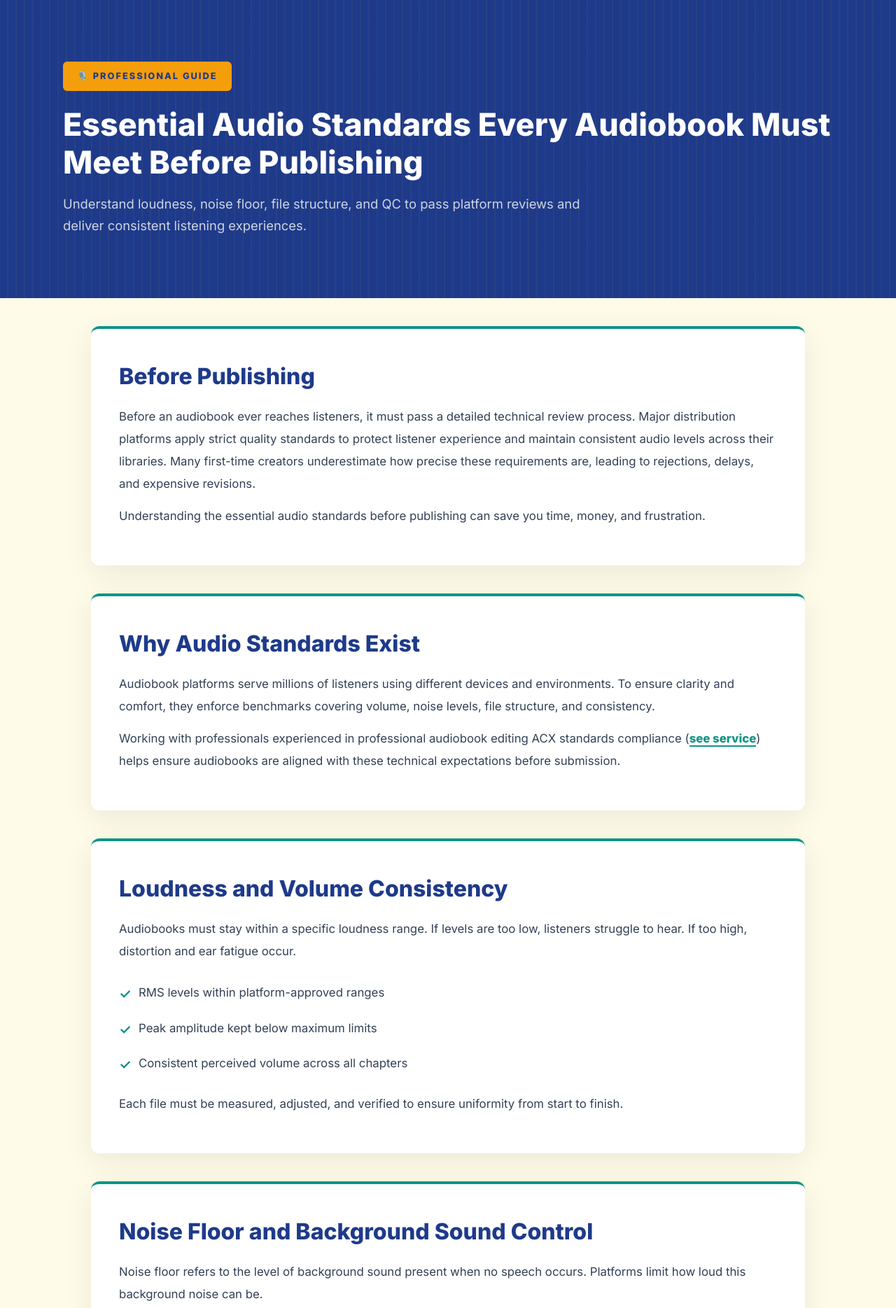
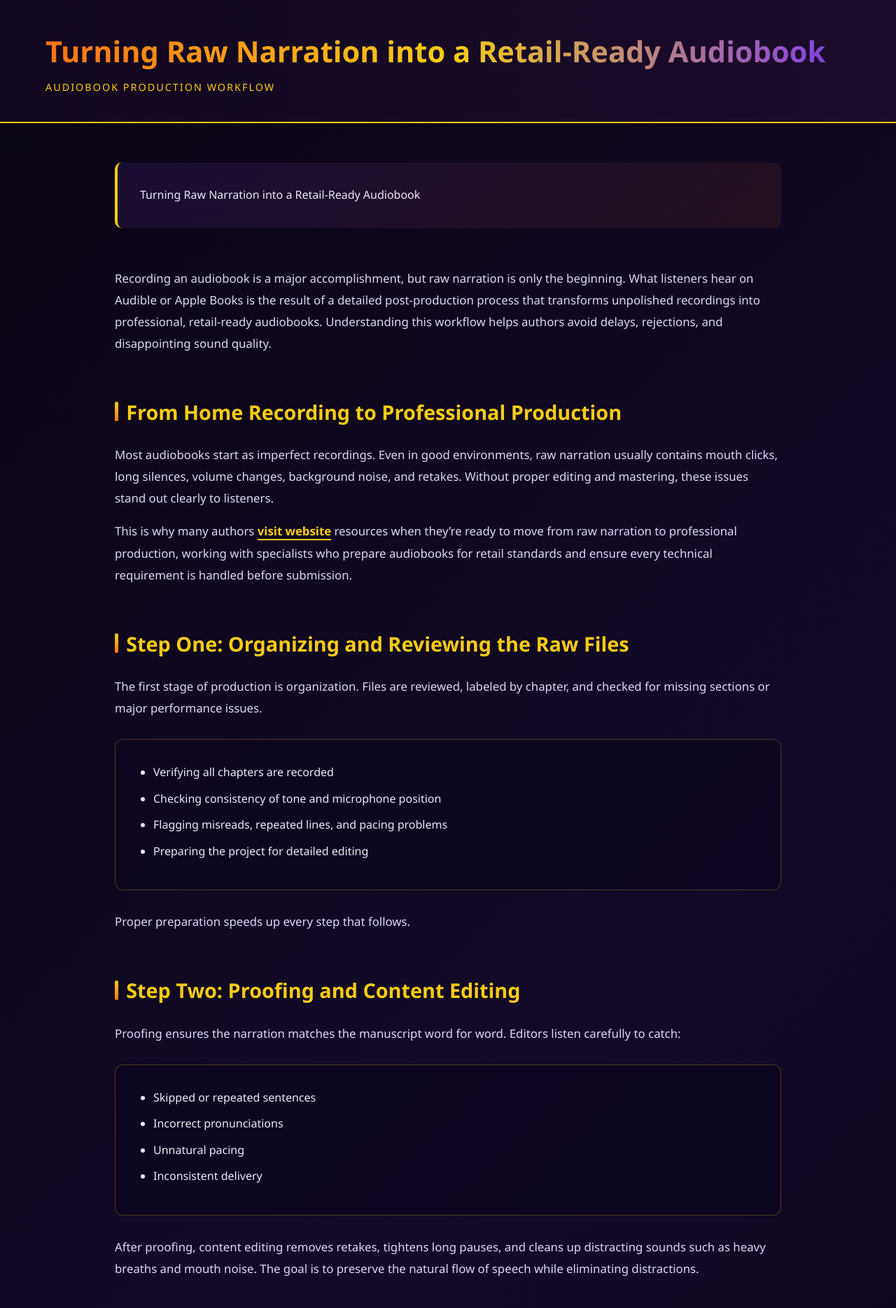
Before and after one commit to Baber534/Professional-Production, a plain HTML site: page index.html in a window 1280 px wide. Shown: the top 1869 px of the page at 70% size. Drawn offline with Linux system fonts and the light colour scheme.

Commit message:
Update index.html

```diff
--- a/index.html
+++ b/index.html
@@ -3,277 +3,276 @@
 <head>
 <meta charset="UTF-8">
 <meta name="viewport" content="width=device-width, initial-scale=1.0">
-<title>Essential Audio Standards Every Audiobook Must Meet Before Publishing</title>
-<meta name="title" content="Essential Audio Standards Every Audiobook Must Meet Before Publishing">
-<meta name="description" content="Learn the essential audio standards every audiobook must meet before publishing, including loudness, noise floor, mastering, structure, and quality control.">
+
+<!-- Primary Meta Tags -->
+<title>Turning Raw Narration into a Retail-Ready Audiobook</title>
+<meta name="title" content="Turning Raw Narration into a Retail-Ready Audiobook">
+<meta name="description" content="Learn how raw narration is transformed into a retail-ready audiobook. Discover the key steps of editing, mastering, formatting, and quality control.">
+<meta name="keywords" content="retail-ready audiobook, audiobook production process, audiobook editing workflow, audiobook mastering, audiobook post production, publishing audiobooks, audiobook formatting, audiobook quality standards">
 <meta name="robots" content="index, follow">
+<meta name="author" content="Audiobook Production Journal">
 <meta name="google-site-verification" content="6SzuPl4zPgnVd0e3kQSvstodwqy11BFJ1maLsk-NSqk" />
 
+<!-- Canonical -->
 <link rel="canonical" href="https://professional-production.busewmk.workers.dev/">
+
+<!-- Open Graph -->
 <meta property="og:type" content="article">
-<meta property="og:title" content="Essential Audio Standards Every Audiobook Must Meet Before Publishing">
-<meta property="og:description" content="Learn the essential audio standards every audiobook must meet before publishing, including loudness, noise floor, mastering, structure, and quality control.">
+<meta property="og:title" content="Turning Raw Narration into a Retail-Ready Audiobook">
+<meta property="og:description" content="Learn how raw narration is transformed into a retail-ready audiobook. Discover the key steps of editing, mastering, formatting, and quality control.">
 <meta property="og:url" content="https://professional-production.busewmk.workers.dev/">
-<meta property="og:site_name" content="Pro Podcast Editing">
-<meta name="twitter:card" content="summary">
-<meta name="twitter:title" content="Essential Audio Standards Every Audiobook Must Meet Before Publishing">
-<meta name="twitter:description" content="Learn the essential audio standards every audiobook must meet before publishing, including loudness, noise floor, mastering, structure, and quality control.">
+<meta property="og:site_name" content="Audiobook Production Journal">
+<meta property="og:image" content="https://example.com/images/retail-ready-audiobook-og.jpg">
+
+<!-- Twitter -->
+<meta name="twitter:card" content="summary_large_image">
+<meta name="twitter:title" content="Turning Raw Narration into a Retail-Ready Audiobook">
+<meta name="twitter:description" content="Discover how raw narration becomes a professional, retail-ready audiobook.">
+<meta name="twitter:image" content="https://example.com/images/retail-ready-audiobook-og.jpg">
+
+<!-- Schema -->
 <script type="application/ld+json">
 {
   "@context": "https://schema.org",
   "@type": "Article",
-  "headline": "Essential Audio Standards Every Audiobook Must Meet Before Publishing",
-  "description": "Learn the essential audio standards every audiobook must meet before publishing, including loudness, noise floor, mastering, structure, and quality control.",
+  "headline": "Turning Raw Narration into a Retail-Ready Audiobook",
+  "description": "Learn how raw narration is transformed into a retail-ready audiobook. Discover the key steps of editing, mastering, formatting, and quality control.",
+  "image": "https://example.com/images/retail-ready-audiobook-og.jpg",
+  "author": {
+    "@type": "Organization",
+    "name": "Audiobook Production Journal"
+  },
+  "publisher": {
+    "@type": "Organization",
+    "name": "Audiobook Production Journal"
+  },
   "mainEntityOfPage": {
     "@type": "WebPage",
     "@id": "https://professional-production.busewmk.workers.dev/"
-  },
-  "keywords": [
-    "audiobook audio standards",
-    "ACX audiobook requirements",
-    "audiobook mastering standards",
-    "audiobook noise floor",
-    "audiobook production process",
-    "audiobook quality control",
-    "audiobook editing workflow",
-    "publishing audiobooks"
-  ],
-  "mentions": [
-    {
-      "@type": "WebSite",
-      "name": "Pro Podcast Editing",
-      "url": "https://professional-production.busewmk.workers.dev/"
-    }
-  ]
+  }
 }
 </script>
+
 <style>
-@import url('https://fonts.googleapis.com/css2?family=Inter:wght@300;400;600;800&display=swap');
-:root{
-  --navy:#1e3a8a;
-  --teal:#0d9488;
-  --amber:#f59e0b;
-  --slate:#334155;
-  --cream:#fefce8;
-  --white:#ffffff;
+*{margin:0;padding:0;box-sizing:border-box}
+
+body{
+font-family:'Segoe UI',Tahoma,sans-serif;
+background:linear-gradient(135deg,#0b0614,#140a28 50%,#0b0614);
+color:#ece9f7;
+line-height:1.85;
+overflow-x:hidden;
 }
-*{box-sizing:border-box;margin:0;padding:0}
-body{
-  font-family:'Inter', system-ui, sans-serif;
-  background:var(--cream);
-  color:var(--slate);
-  line-height:1.75;
+
+header{
+background:linear-gradient(90deg,#12081f,#1b0c2a);
+border-bottom:2px solid #facc15;
+padding:2.2rem 1rem;
+position:sticky;
+top:0;
+z-index:100;
 }
-.hero{
-  background:var(--navy);
-  padding:88px 40px;
-  position:relative;
-  overflow:hidden;
+
+.header-inner{
+max-width:1150px;
+margin:auto;
 }
-.hero::before{
-  content:"";
-  position:absolute;
-  inset:0;
-  background-image:repeating-linear-gradient(90deg,transparent,transparent 10px,rgba(245,158,11,0.06) 10px,rgba(245,158,11,0.06) 12px);
+
+h1{
+font-size:2.6rem;
+background:linear-gradient(90deg,#f97316,#facc15,#7c3aed);
+-webkit-background-clip:text;
+color:transparent;
 }
-.hero-inner{
-  max-width:1100px;
-  margin:auto;
-  position:relative;
-  z-index:1;
+
+.subtitle{
+color:#facc15;
+letter-spacing:2px;
+font-size:.9rem;
+text-transform:uppercase;
 }
-.badge{
-  display:inline-flex;
-  align-items:center;
-  gap:10px;
-  background:var(--amber);
-  color:var(--navy);
-  padding:10px 20px;
-  border-radius:6px;
-  font-weight:800;
-  font-size:0.8rem;
-  margin-bottom:22px;
-  letter-spacing:2px;
-  text-transform:uppercase;
+
+.container{
+max-width:1000px;
+margin:auto;
+padding:3.5rem 1.5rem;
 }
-.title{
-  font-size:2.8rem;
-  color:#fff;
-  font-weight:800;
-  margin-bottom:16px;
-  line-height:1.2;
+
+.intro-box{
+background:linear-gradient(135deg,rgba(124,58,237,.12),rgba(249,115,22,.08));
+border-left:4px solid #facc15;
+padding:2rem;
+border-radius:10px;
+margin-bottom:3.5rem;
 }
-.subtitle{
-  font-size:1.15rem;
-  color:#cbd5e1;
-  max-width:800px;
-  line-height:1.7;
+
+.section{
+margin-bottom:3.5rem;
+animation:fadeUp .6s ease;
 }
-.container{
-  max-width:1100px;
-  margin:0 auto;
-  padding:0 40px;
+
+@keyframes fadeUp{
+from{opacity:0;transform:translateY(20px)}
+to{opacity:1;transform:translateY(0)}
 }
-.section{
-  background:var(--white);
-  border-radius:12px;
-  padding:40px;
-  margin:40px 0;
-  box-shadow:0 10px 40px rgba(0,0,0,0.08);
-  border-top:4px solid var(--teal);
+
+.section-title{
+font-size:1.8rem;
+color:#facc15;
+margin-bottom:1.2rem;
+display:flex;
+align-items:center;
+gap:.7rem;
 }
-.section h2{
-  font-size:2rem;
-  color:var(--navy);
-  font-weight:800;
-  margin-bottom:14px;
+
+.section-title::before{
+content:'';
+width:5px;
+height:28px;
+background:linear-gradient(180deg,#facc15,#f97316);
+border-radius:3px;
 }
+
 .section p{
-  font-size:1.05rem;
-  color:var(--slate);
-  line-height:1.9;
-  margin-bottom:14px;
+color:#ddd7f5;
+margin-bottom:1rem;
+font-size:1.05rem;
 }
-.list{
-  list-style:none;
-  padding:0;
-  margin:18px 0;
+
+.block{
+background:rgba(15,8,32,.85);
+border:1px solid rgba(250,204,21,.25);
+border-radius:12px;
+padding:2rem;
+margin:1.8rem 0;
 }
-.list li{
-  padding:10px 0 10px 28px;
-  position:relative;
-  font-size:1.05rem;
-  color:var(--slate);
-  line-height:1.8;
+
+ul{margin-left:22px}
+li{margin-bottom:8px}
+
+.anchor-link{
+color:#facc15;
+font-weight:700;
+text-decoration:none;
+border-bottom:2px solid #facc15;
 }
-.list li::before{
-  content:"✓";
-  position:absolute;
-  left:0;
-  color:var(--teal);
-  font-weight:900;
-  font-size:1.2rem;
+
+.anchor-link:hover{color:#f97316;border-color:#f97316}
+
+.footer{
+border-top:2px solid #facc15;
+margin-top:4rem;
+padding:2rem 1rem;
+text-align:center;
+color:#bfb7df;
+background:#0b0614;
 }
-.cta{
-  background:linear-gradient(135deg, var(--teal), var(--navy));
-  color:#fff;
-  padding:52px 40px;
-  border-radius:12px;
-  text-align:center;
-  margin:60px 0 40px;
-  box-shadow:0 15px 50px rgba(13,148,136,0.3);
-}
-.cta h2{
-  font-size:2rem;
-  margin-bottom:12px;
-  font-weight:900;
-}
-.cta p{
-  font-size:1.05rem;
-  line-height:1.9;
-  max-width:850px;
-  margin:auto;
-  opacity:0.95;
-}
-a{
-  color:var(--teal);
-  text-decoration:none;
-  font-weight:700;
-  border-bottom:2px solid var(--teal);
-  transition:all 0.2s ease;
-}
-a:hover{
-  color:var(--amber);
-  border-color:var(--amber);
-}
-.footer{
-  background:var(--navy);
-  color:#94a3b8;
-  text-align:center;
-  padding:28px 20px;
-  font-size:0.9rem;
-}
-@media(max-width:900px){
-  .title{font-size:2.2rem}
-  .hero{padding:68px 24px}
-  .container{padding:0 24px}
+
+@media(max-width:768px){
+h1{font-size:1.9rem}
+.section-title{font-size:1.4rem}
+.container{padding:2.5rem 1.2rem}
 }
 </style>
 </head>
 <body>
-<header class="hero">
-  <div class="hero-inner">
-    <div class="badge">🎙️ Professional Guide</div>
-    <h1 class="title">Essential Audio Standards Every Audiobook Must Meet Before Publishing</h1>
-    <p class="subtitle">Understand loudness, noise floor, file structure, and QC to pass platform reviews and deliver consistent listening experiences.</p>
-  </div>
+
+<header>
+<div class="header-inner">
+<h1>Turning Raw Narration into a Retail-Ready Audiobook</h1>
+<div class="subtitle">Audiobook Production Workflow</div>
+</div>
 </header>
-<main class="container">
-  <section class="section">
-    <h2>Before Publishing</h2>
-    <p>Before an audiobook ever reaches listeners, it must pass a detailed technical review process. Major distribution platforms apply strict quality standards to protect listener experience and maintain consistent audio levels across their libraries. Many first-time creators underestimate how precise these requirements are, leading to rejections, delays, and expensive revisions.</p>
-    <p>Understanding the essential audio standards before publishing can save you time, money, and frustration.</p>
-  </section>
-  <section class="section">
-    <h2>Why Audio Standards Exist</h2>
-    <p>Audiobook platforms serve millions of listeners using different devices and environments. To ensure clarity and comfort, they enforce benchmarks covering volume, noise levels, file structure, and consistency.</p>
-    <p>Working with professionals experienced in professional audiobook editing ACX standards compliance (<a href="https://propodcastediting.net/professional-audiobook-editing-acx-standards-compliance/">see service</a>) helps ensure audiobooks are aligned with these technical expectations before submission.</p>
-  </section>
-  <section class="section">
-    <h2>Loudness and Volume Consistency</h2>
-    <p>Audiobooks must stay within a specific loudness range. If levels are too low, listeners struggle to hear. If too high, distortion and ear fatigue occur.</p>
-    <ul class="list">
-      <li>RMS levels within platform-approved ranges</li>
-      <li>Peak amplitude kept below maximum limits</li>
-      <li>Consistent perceived volume across all chapters</li>
-    </ul>
-    <p>Each file must be measured, adjusted, and verified to ensure uniformity from start to finish.</p>
-  </section>
-  <section class="section">
-    <h2>Noise Floor and Background Sound Control</h2>
-    <p>Noise floor refers to the level of background sound present when no speech occurs. Platforms limit how loud this background noise can be.</p>
-    <ul class="list">
-      <li>Room hum and microphone hiss</li>
-      <li>Computer or air-conditioning noise</li>
-      <li>Electrical interference</li>
-      <li>Distant environmental sounds</li>
-    </ul>
-    <p>Professional noise reduction removes these distractions while protecting the natural tone of the narrator’s voice.</p>
-  </section>
-  <section class="section">
-    <h2>Spacing, Structure, and File Organization</h2>
-    <p>Audiobooks are submitted as multiple chapter files, each requiring specific <a href="https://sadtech.codeberg.page/production-workflow-explained/">spacing</a> at the beginning and end.</p>
-    <ul class="list">
-      <li>Clean room tone at openings and closings</li>
-      <li>No clipped words or abrupt cuts</li>
-      <li>Correct chapter segmentation</li>
-      <li>Proper file naming conventions</li>
-    </ul>
-    <p>Incorrect structure is one of the most frequent causes of audiobook rejection.</p>
-  </section>
-  <section class="section">
-    <h2>Editing Accuracy and Content Integrity</h2>
-    <p>Technical approval also depends on content accuracy. Every word must match the manuscript unless intentional changes are authorized.</p>
-    <ul class="list">
-      <li>Removing retakes and repeated phrases</li>
-      <li>Fixing misreads and skipped words</li>
-      <li>Balancing pacing and silence length</li>
-      <li>Ensuring smooth transitions between sentences</li>
-    </ul>
-    <p>Proofing and editing ensure that technical quality and storytelling quality work together.</p>
-  </section>
-  <section class="section">
-    <h2>Final Quality Control Review</h2>
-    <p>Before publishing, every audiobook should undergo a full quality control pass. This involves listening to all chapters in real time, checking for audio defects, verifying loudness, confirming spacing, and reviewing metadata.</p>
-    <p>Skipping this step often leads to rejections, revision requests, or listener complaints.</p>
-  </section>
-  <section class="cta">
-    <h2>Final Thoughts</h2>
-    <p>Meeting essential audio standards is not optional—it is the foundation of professional audiobook publishing. By addressing these technical requirements early, authors can move confidently through the approval process and release audiobooks that sound polished, consistent, and retail-ready.</p>
-  </section>
-</main>
-<footer class="footer">
-  © 2026 Audiobook Standards Guide · All Rights Reserved
-</footer>
+
+<div class="container">
+
+<div class="intro-box">
+<p>Turning Raw Narration into a Retail-Ready Audiobook</p>
+</div>
+
+<div class="section">
+<p>Recording an audiobook is a major accomplishment, but raw narration is only the beginning. What listeners hear on Audible or Apple Books is the result of a detailed post-production process that transforms unpolished recordings into professional, retail-ready audiobooks. Understanding this workflow helps authors avoid delays, rejections, and disappointing sound quality.</p>
+</div>
+
+<div class="section">
+<h2 class="section-title">From Home Recording to Professional Production</h2>
+<p>Most audiobooks start as imperfect recordings. Even in good environments, raw narration usually contains mouth clicks, long silences, volume changes, background noise, and retakes. Without proper editing and mastering, these issues stand out clearly to listeners.</p>
+
+<p>This is why many authors <a class="anchor-link" href="https://propodcastediting.net/professional-audiobook-editing-acx-standards-compliance/">visit website</a> resources when they’re ready to move from raw narration to professional production, working with specialists who prepare audiobooks for retail standards and ensure every technical requirement is handled before submission.</p>
+</div>
+
+<div class="section">
+<h2 class="section-title">Step One: Organizing and Reviewing the Raw Files</h2>
+<p>The first stage of production is organization. Files are reviewed, labeled by chapter, and checked for missing sections or major performance issues.</p>
+
+<div class="block">
+<ul>
+<li>Verifying all chapters are recorded</li>
+<li>Checking consistency of tone and microphone position</li>
+<li>Flagging misreads, repeated lines, and pacing problems</li>
+<li>Preparing the project for detailed editing</li>
+</ul>
+</div>
+
+<p>Proper preparation speeds up every step that follows.</p>
+</div>
+
+<div class="section">
+<h2 class="section-title">Step Two: Proofing and Content Editing</h2>
+<p>Proofing ensures the narration matches the manuscript word for word. Editors listen carefully to catch:</p>
+
+<div class="block">
+<ul>
+<li>Skipped or repeated sentences</li>
+<li>Incorrect pronunciations</li>
+<li>Unnatural pacing</li>
+<li>Inconsistent delivery</li>
+</ul>
+</div>
+
+<p>After proofing, content editing removes retakes, tightens long pauses, and cleans up distracting sounds such as heavy breaths and mouth noise. The goal is to preserve the natural flow of speech while eliminating distractions.</p>
+</div>
+
+<div class="section">
+<h2 class="section-title">Step Three: Audio Cleanup and Technical Editing</h2>
+<p>Technical editing focuses on sound quality. This stage removes background noise, hum, clicks, and plosives. Advanced tools allow engineers to repair problem areas without damaging vocal tone.</p>
+
+<p>At this point, chapters are shaped into smooth, consistent listening experiences, free from harsh peaks, sudden drops, or distracting artifacts.</p>
+</div>
+
+<div class="section">
+<h2 class="section-title">Step Four: Mastering for Retail Platforms</h2>
+<p>Mastering is where raw audio becomes retail-ready. Each file is adjusted to meet platform requirements for:</p>
+
+<div class="block">
+<ul>
+<li>Loudness levels</li>
+<li>Peak limits</li>
+<li>Noise floor</li>
+<li>Overall tonal balance</li>
+</ul>
+</div>
+
+<p>Mastering also ensures consistent sound across all chapters so listeners never need to adjust their volume.</p>
+</div>
+
+<div class="section">
+<h2 class="section-title">Step Five: Formatting and Quality Control</h2>
+<p>The final stage includes formatting each chapter according to platform guidelines. This means adding proper <a href="https://sadtech.codeberg.page/production-workflow-explained/" >spacing    </a> at the beginning and end of files, exporting in approved formats, naming files correctly, and embedding accurate metadata.</p>
+
+<p>A full quality control review checks for technical errors, audio defects, and content consistency before submission.</p>
+</div>
+
+<div class="section">
+<h2 class="section-title">Final Thoughts</h2>
+<p>Turning raw narration into a retail-ready audiobook is both a technical and creative process. When done correctly, it results in clean, professional audio that passes platform reviews and delivers an enjoyable listener experience. With the right production workflow, authors can confidently release audiobooks that compete with top-tier titles.</p>
+</div>
+
+</div>
+
+<div class="footer">
+<p>© 2026 Audiobook Production Journal — Professional Audiobook Workflow Resources</p>
+</div>
+
 </body>
 </html>
```
